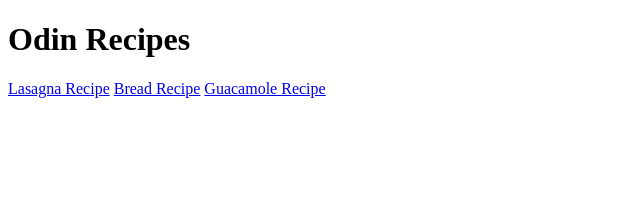
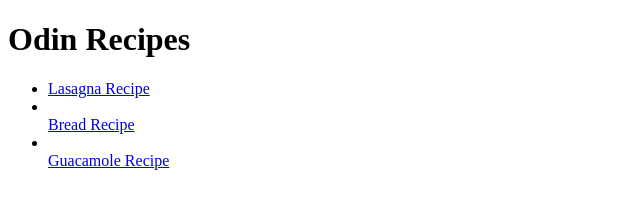
Before and after one commit to cotil88/odin-recipes, a plain HTML site: page index.html in a window 1280 px wide. Shown: the whole page, without its empty margins (0-640 px from the left). Drawn offline with Linux system fonts and the light colour scheme.

Commit message:
Turned the links to recipes into a list

```diff
--- a/index.html
+++ b/index.html
@@ -6,10 +6,15 @@
     </head>
     <body>
         <h1>Odin Recipes</h1>
+        <ul>
 
-        <a href="recipes/lasagna.html">Lasagna Recipe</a>
-        <a href="recipes/amish-white-bread.html">Bread Recipe</a>
-        <a href="recipes/guacamole.html">Guacamole Recipe</a>
+
+
+        <li><a href="recipes/lasagna.html">Lasagna Recipe</a></li>
+        <li></li><a href="recipes/amish-white-bread.html">Bread Recipe</a></li>
+        <li></li><a href="recipes/guacamole.html">Guacamole Recipe</a></li>
+
+        </ul>
 
     </body>
 </html>
```
